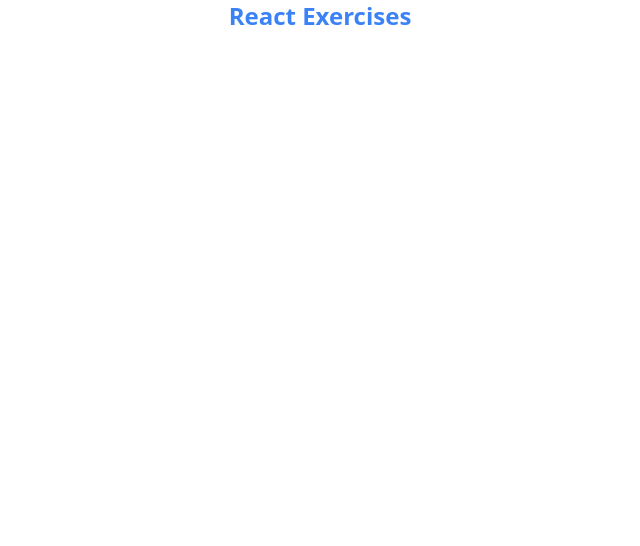
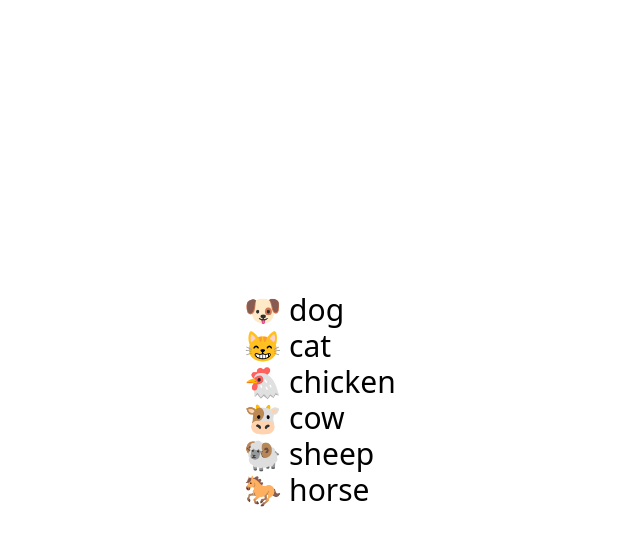
Before and after one commit to NelHim/react-exercises, a React (Create React App) app: page / in a window 1280 px wide. Shown: the top 546 px of the page, without its empty margins (320-960 px from the left). Built offline with nearby package versions, Linux system fonts and the light colour scheme.

Commit message:
Mapping through a list of items and creating one component

```diff
--- a/src/App.js
+++ b/src/App.js
@@ -1,7 +1,10 @@
+import List from "./components/List";
+
 function App() {
+  let list = ['dog', 'cat', 'chicken', 'cow', 'sheep', 'horse'];
   return (
-    <div>
-      <h1 className="text-2xl text-blue-500 font-bold text-center">React Exercises</h1>
+    <div className="grid justify-center items-center h-screen text-3xl font-medium">
+      <List items={list}/>
     </div>
   );
 }
--- /dev/null
+++ b/src/components/List.js
@@ -0,0 +1,26 @@
+import React from 'react'
+
+const List = ({items}) => {
+    let listArray = items.map((item) => {
+        if (item === 'dog'){
+            return <li key={item}>{`🐶 ${item}`}</li>
+        }else if(item === 'cat'){
+            return <li key={item}>{`😸 ${item}`}</li>
+        }else if (item === 'chicken'){
+            return <li key={item}>{`🐔 ${item}`}</li>
+        }else if (item === 'cow'){
+            return <li key={item}>{`🐮 ${item}`}</li>
+        }else if (item === 'sheep'){
+            return <li key={item}>{`🐏 ${item}`}</li>
+        }else if (item === 'horse'){
+            return <li key={item}>{`🐎 ${item}`}</li>
+        }
+    })
+  return (
+    <ul>
+        {listArray}
+    </ul>
+  )
+}
+
+export default List
```
